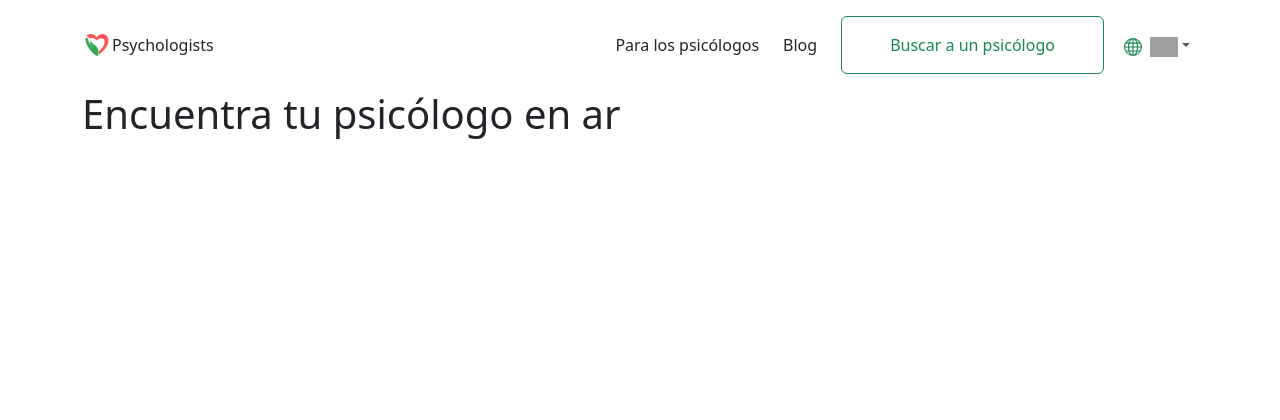
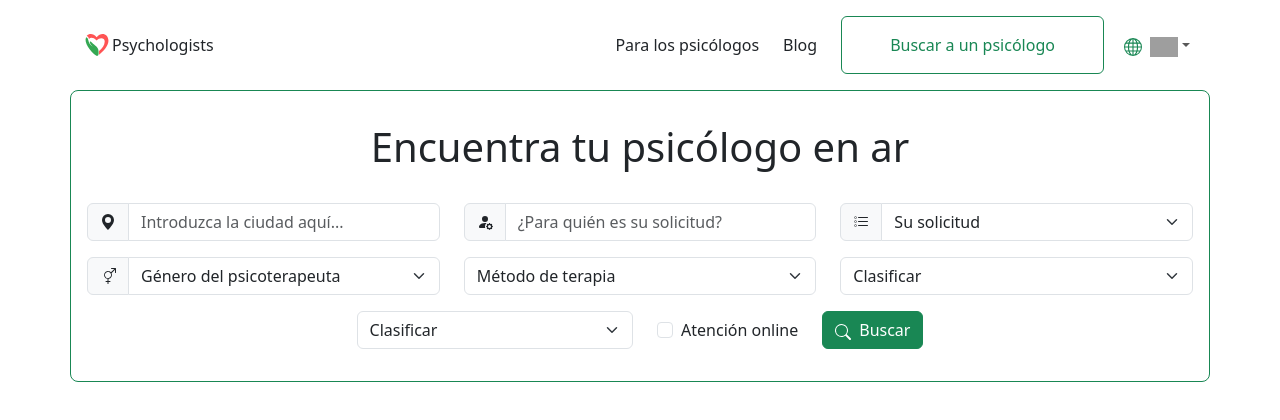
Before and after one commit to Benit0Trdlla/Psychologists, a Next.js app in the folder my-app/: page /ar/Psychologists/Search in a window 1280 px wide. Shown: the top 420 px of the page. Built offline with nearby package versions, Linux system fonts and the light colour scheme; grey boxes are pictures that could not be loaded.

Commit message:
Add filters

```diff
--- a/my-app/src/app/[country]/Psychologists/Search/page.jsx
+++ b/my-app/src/app/[country]/Psychologists/Search/page.jsx
@@ -3,8 +3,102 @@ export default async function PsychologistsSearch({ params }) {
 
     return (
         <>
-            <div className="container">
-                <h1>Encuentra tu psicólogo en {country}</h1>
+            <div className="container border border-success rounded-3 p-3">
+                <h1 className="text-center p-3 mb-0">Encuentra tu psicólogo en {country}</h1>
+
+                <div className="d-flex justify-content-center gap-4 mt-3">
+                    <div className="input-group mb-3">
+                        <span className="input-group-text" id="basic-addon1">
+                            <svg xmlns="http://www.w3.org/2000/svg" width="16" height="16" fill="currentColor" className="bi bi-geo-alt-fill" viewBox="0 0 16 16">
+                                <path d="M8 16s6-5.686 6-10A6 6 0 0 0 2 6c0 4.314 6 10 6 10m0-7a3 3 0 1 1 0-6 3 3 0 0 1 0 6" />
+                            </svg>
+                        </span>
+                        <input type="text" className="form-control" placeholder="Introduzca la ciudad aquí..." aria-label="City" aria-describedby="basic-addon1" />
+                    </div>
+
+                    <div className="input-group mb-3">
+                        <span className="input-group-text" id="basic-addon2">
+                            <svg xmlns="http://www.w3.org/2000/svg" width="16" height="16" fill="currentColor" className="bi bi-person-fill-gear" viewBox="0 0 16 16">
+                                <path d="M11 5a3 3 0 1 1-6 0 3 3 0 0 1 6 0m-9 8c0 1 1 1 1 1h5.256A4.5 4.5 0 0 1 8 12.5a4.5 4.5 0 0 1 1.544-3.393Q8.844 9.002 8 9c-5 0-6 3-6 4m9.886-3.54c.18-.613 1.048-.613 1.229 0l.043.148a.64.64 0 0 0 .921.382l.136-.074c.561-.306 1.175.308.87.869l-.075.136a.64.64 0 0 0 .382.92l.149.045c.612.18.612 1.048 0 1.229l-.15.043a.64.64 0 0 0-.38.921l.074.136c.305.561-.309 1.175-.87.87l-.136-.075a.64.64 0 0 0-.92.382l-.045.149c-.18.612-1.048.612-1.229 0l-.043-.15a.64.64 0 0 0-.921-.38l-.136.074c-.561.305-1.175-.309-.87-.87l.075-.136a.64.64 0 0 0-.382-.92l-.148-.045c-.613-.18-.613-1.048 0-1.229l.148-.043a.64.64 0 0 0 .382-.921l-.074-.136c-.306-.561.308-1.175.869-.87l.136.075a.64.64 0 0 0 .92-.382zM14 12.5a1.5 1.5 0 1 0-3 0 1.5 1.5 0 0 0 3 0" />
+                            </svg>
+                        </span>
+                        <input type="text" className="form-control" placeholder="¿Para quién es su solicitud?" aria-label="City" aria-describedby="basic-addon2" />
+                    </div>
+
+                    <div className="input-group mb-3">
+                        <label className="input-group-text" htmlFor="inputGroupSelect01">
+                            <svg xmlns="http://www.w3.org/2000/svg" width="16" height="16" fill="currentColor" className="bi bi-list-task" viewBox="0 0 16 16">
+                                <path fillRule="evenodd" d="M2 2.5a.5.5 0 0 0-.5.5v1a.5.5 0 0 0 .5.5h1a.5.5 0 0 0 .5-.5V3a.5.5 0 0 0-.5-.5zM3 3H2v1h1z" />
+                                <path d="M5 3.5a.5.5 0 0 1 .5-.5h9a.5.5 0 0 1 0 1h-9a.5.5 0 0 1-.5-.5M5.5 7a.5.5 0 0 0 0 1h9a.5.5 0 0 0 0-1zm0 4a.5.5 0 0 0 0 1h9a.5.5 0 0 0 0-1z" />
+                                <path fillRule="evenodd" d="M1.5 7a.5.5 0 0 1 .5-.5h1a.5.5 0 0 1 .5.5v1a.5.5 0 0 1-.5.5H2a.5.5 0 0 1-.5-.5zM2 7h1v1H2zm0 3.5a.5.5 0 0 0-.5.5v1a.5.5 0 0 0 .5.5h1a.5.5 0 0 0 .5-.5v-1a.5.5 0 0 0-.5-.5zm1 .5H2v1h1z" />
+                            </svg>
+                        </label>
+                        <select className="form-select" id="inputGroupSelect01">
+                            <option defaultValue>Su solicitud</option>
+                            <option value="1">One</option>
+                            <option value="2">Two</option>
+                            <option value="3">Three</option>
+                        </select>
+                    </div>
+                </div>
+
+                <div className="d-flex justify-content-center gap-4">
+                    <div className="input-group mb-3">
+                        <label className="input-group-text" htmlFor="inputGroupSelect02">
+                            <svg xmlns="http://www.w3.org/2000/svg" width="16" height="16" fill="currentColor" className="bi bi-gender-ambiguous" viewBox="0 0 16 16">
+                                <path fillRule="evenodd" d="M11.5 1a.5.5 0 0 1 0-1h4a.5.5 0 0 1 .5.5v4a.5.5 0 0 1-1 0V1.707l-3.45 3.45A4 4 0 0 1 8.5 10.97V13H10a.5.5 0 0 1 0 1H8.5v1.5a.5.5 0 0 1-1 0V14H6a.5.5 0 0 1 0-1h1.5v-2.03a4 4 0 1 1 3.471-6.648L14.293 1zm-.997 4.346a3 3 0 1 0-5.006 3.309 3 3 0 0 0 5.006-3.31z" />
+                            </svg>
+                        </label>
+                        <select className="form-select" id="inputGroupSelect02">
+                            <option defaultValue>Género del psicoterapeuta</option>
+                            <option value="Mujer">Mujer</option>
+                            <option value="Hombre">Hombre</option>
+                        </select>
+                    </div>
+
+                    <div className="input-group mb-3">
+                        <select className="form-select" id="inputGroupSelect02">
+                            <option defaultValue>Método de terapia</option>
+                            <option value="Mujer">Mujer</option>
+                            <option value="Hombre">Hombre</option>
+                        </select>
+                    </div>
+
+                    <div className="input-group mb-3">
+                        <select className="form-select" id="inputGroupSelect02">
+                            <option defaultValue>Clasificar</option>
+                            <option value="Mujer">Mujer</option>
+                            <option value="Hombre">Hombre</option>
+                        </select>
+                    </div>
+
+                </div>
+
+                <div className="d-flex justify-content-center align-items-center gap-4">
+
+                    <div className="input-group mb-3 w-25">
+                        <select className="form-select" id="inputGroupSelect02">
+                            <option defaultValue>Clasificar</option>
+                            <option value="Mujer">Mujer</option>
+                            <option value="Hombre">Hombre</option>
+                        </select>
+                    </div>
+
+                    <div className="mb-lg-3 form-check">
+                        <input className="form-check-input" type="checkbox" value="" id="checkDefault" />
+                        <label className="form-check-label" htmlFor="checkDefault">
+                            Atención online
+                        </label>
+                    </div>
+
+                    <button className="mb-lg-3 btn btn-success">
+                        <svg xmlns="http://www.w3.org/2000/svg" width="16" height="16" fill="currentColor" className="me-2 bi bi-search" viewBox="0 0 16 16">
+                            <path d="M11.742 10.344a6.5 6.5 0 1 0-1.397 1.398h-.001q.044.06.098.115l3.85 3.85a1 1 0 0 0 1.415-1.414l-3.85-3.85a1 1 0 0 0-.115-.1zM12 6.5a5.5 5.5 0 1 1-11 0 5.5 5.5 0 0 1 11 0" />
+                        </svg>
+                        Buscar
+                    </button>
+                </div>
+
             </div>
         </>
     );
```
